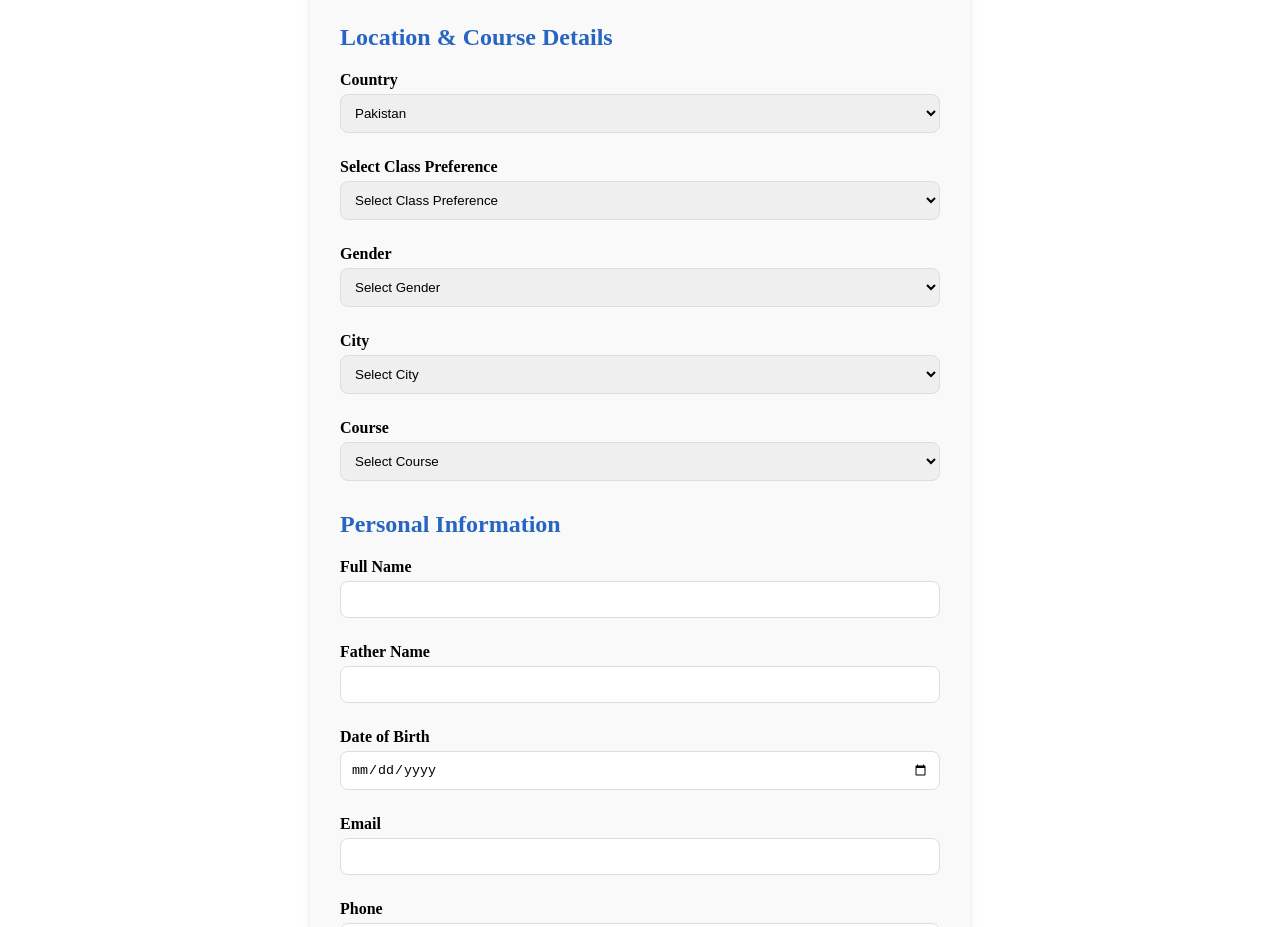
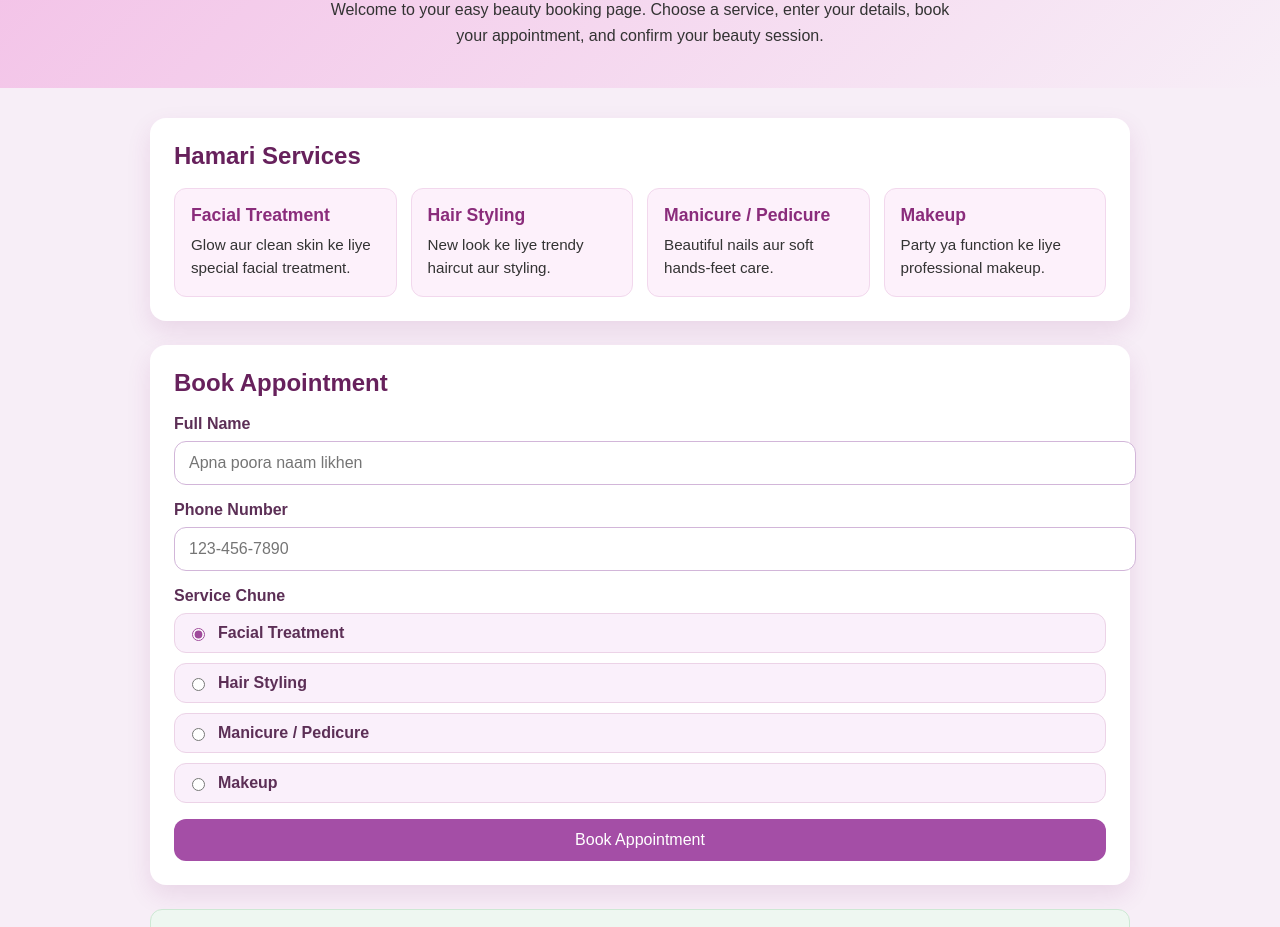
Before and after one commit to iqrazakir90/Iqra-Zakir, a plain HTML site: page index.html in a window 1280 px wide. Shown: the part 106-1033 px from the top of the page. Drawn offline with Linux system fonts and the light colour scheme.

Commit message:
Add files via upload

```diff
--- a/index.html
+++ b/index.html
@@ -3,153 +3,206 @@
 <head>
     <meta charset="UTF-8">
     <meta name="viewport" content="width=device-width, initial-scale=1.0">
-    <title>Document</title>
+    <title>Beauty Parlor</title>
     <style>
-        .form-container {
-            border-radius: 15px;
-            box-shadow: 0 4px 8px rgba(0, 0, 0, 0.1);
-            padding: 30px;
-            max-width: 600px;
-            margin: 20px auto;
-            background-color: #f9f9f9;
+        body {
+            margin: 0;
+            font-family: Arial, sans-serif;
+            background: #f7eef7;
+            color: #333;
+        }
+        .hero {
+            background: linear-gradient(135deg, #f3c1e7 0%, #f7eef7 100%);
+            padding: 40px 20px;
+            text-align: center;
+        }
+        .hero h1 {
+            margin: 0;
+            font-size: 2.8rem;
+            color: #8a2c7b;
+        }
+        .hero p {
+            margin: 12px auto 0;
+            max-width: 640px;
+            font-size: 1rem;
+            line-height: 1.6;
+        }
+        .container {
+            max-width: 980px;
+            margin: 30px auto;
+            padding: 0 20px;
+        }
+        .services, .booking {
+            background: #fff;
+            border-radius: 16px;
+            box-shadow: 0 10px 25px rgba(138, 44, 123, 0.12);
+            padding: 24px;
+            margin-bottom: 24px;
+        }
+        .section-title {
+            margin: 0 0 18px;
+            font-size: 1.5rem;
+            color: #67215c;
+        }
+        .service-list {
+            display: grid;
+            grid-template-columns: repeat(auto-fit, minmax(220px, 1fr));
+            gap: 14px;
+            list-style: none;
+            padding: 0;
+            margin: 0;
+        }
+        .service-item {
+            background: #fdf1fb;
+            border: 1px solid #f2d8ed;
+            border-radius: 12px;
+            padding: 16px;
+        }
+        .service-item h3 {
+            margin: 0 0 8px;
+            font-size: 1.1rem;
+            color: #8a2c7b;
+        }
+        .service-item p {
+            margin: 0;
+            font-size: 0.95rem;
+            line-height: 1.5;
+        }
+        .booking form {
+            display: grid;
+            gap: 16px;
+        }
+        .field-group {
+            display: flex;
+            flex-direction: column;
+            gap: 8px;
         }
         label {
-            display: block;
-            margin-top: 15px;
-            font-weight: bold;
-            margin-bottom: 5px;
+            font-weight: 600;
+            color: #5c2f56;
         }
-        select, input[type="text"], input[type="email"], input[type="tel"], input[type="date"], textarea, input[type="file"] {
+        input[type="text"],
+        input[type="tel"],
+        button {
             width: 100%;
-            padding: 10px;
-            margin-bottom: 10px;
-            border-radius: 8px;
-            border: 1px solid #ddd;
-            box-sizing: border-box;
+            padding: 12px 14px;
+            border: 1px solid #d2b6d9;
+            border-radius: 12px;
+            font-size: 1rem;
         }
-        button[type="submit"] {
-            width: 70%;
-            padding: 15px 20px;
-            font-size: 18px;
-            font-weight: bold;
-            color: white;
-            background-color: rgb(40, 101, 194);
+        input[type="text"],
+        input[type="tel"] {
+            background: #fff;
+        }
+        .radio-group {
+            display: grid;
+            gap: 10px;
+        }
+        .radio-option {
+            display: flex;
+            align-items: center;
+            gap: 10px;
+            padding: 10px 12px;
+            border-radius: 12px;
+            background: #faf0fb;
+            border: 1px solid #ecd3e7;
+        }
+        .radio-option input {
+            accent-color: #9f4a9b;
+        }
+        button {
+            background: #a44ea6;
+            color: #fff;
             border: none;
-            border-radius: 8px;
             cursor: pointer;
+            transition: background 0.25s ease;
+        }
+        button:hover {
+            background: #862e82;
+        }
+        .confirm {
+            background: #eef7f1;
+            border: 1px solid #cde8d4;
+            color: #2d5d3d;
+            border-radius: 12px;
+            padding: 14px;
             text-align: center;
-            transition: background-color 0.3s ease;
-            display: block;
-            margin: 0 auto;
         }
-        button[type="submit"]:hover {
-            background-color: rgb(30, 80, 160);
+        @media (max-width: 650px) {
+            .hero h1 { font-size: 2.2rem; }
+            .container { margin: 20px auto; }
         }
     </style>
 </head>
 <body>
-    <center>
-    <h1 style="color: rgb(40, 101, 194);">Saylani Registration Form</h1>
-    </center>
-    <div class="form-container">
-    <form>
+    <header class="hero">
+        <h1>Beauty Parlor</h1>
+        <p>Welcome to your easy beauty booking page. Choose a service, enter your details, book your appointment, and confirm your beauty session.</p>
+    </header>
 
+    <main class="container">
+        <section class="services">
+            <h2 class="section-title">Hamari Services</h2>
+            <ul class="service-list">
+                <li class="service-item">
+                    <h3>Facial Treatment</h3>
+                    <p>Glow aur clean skin ke liye special facial treatment.</p>
+                </li>
+                <li class="service-item">
+                    <h3>Hair Styling</h3>
+                    <p>New look ke liye trendy haircut aur styling.</p>
+                </li>
+                <li class="service-item">
+                    <h3>Manicure / Pedicure</h3>
+                    <p>Beautiful nails aur soft hands-feet care.</p>
+                </li>
+                <li class="service-item">
+                    <h3>Makeup</h3>
+                    <p>Party ya function ke liye professional makeup.</p>
+                </li>
+            </ul>
+        </section>
 
-    <h2 style="color: rgb(40, 101, 194);">Location & Course Details</h2>
+        <section class="booking">
+            <h2 class="section-title">Book Appointment</h2>
+            <form>
+                <div class="field-group">
+                    <label for="name">Full Name</label>
+                    <input type="text" id="name" name="name" placeholder="Apna poora naam likhen" required>
+                </div>
+                <div class="field-group">
+                    <label for="phone">Phone Number</label>
+                    <input type="tel" id="phone" name="phone" placeholder="123-456-7890" required>
+                </div>
+                <div class="field-group">
+                    <label>Service Chune</label>
+                    <div class="radio-group">
+                        <label class="radio-option">
+                            <input type="radio" name="service" value="facial" checked>
+                            Facial Treatment
+                        </label>
+                        <label class="radio-option">
+                            <input type="radio" name="service" value="hair">
+                            Hair Styling
+                        </label>
+                        <label class="radio-option">
+                            <input type="radio" name="service" value="nails">
+                            Manicure / Pedicure
+                        </label>
+                        <label class="radio-option">
+                            <input type="radio" name="service" value="makeup">
+                            Makeup
+                        </label>
+                    </div>
+                </div>
+                <button type="submit">Book Appointment</button>
+            </form>
+        </section>
 
-    <label>Country</label>
-    <select>
-        <Option>Pakistan</Option>
-        <option>India</option>
-        <option>Turkey</option>
-        <option>Select Country</option>
-    </select>
-    <br>
-
-    <label>Select Class Preference</label>
-    <select>
-        <option>Select Class Preference</option>
-        <option>Online</option>
-        <option>Onsite</option>
-    </select>
-    <br>
-
-    <label>Gender</label>
-    <select>
-        <option>Select Gender</option>
-        <option>Male</option>
-        <option>Female</option>
-        <option>Other</option>
-    </select>
-    <br>
-
-    <label>City</label>
-   <select name="city" id="city">
-        <option>Select City</option>
-        <option>Karachi</option>
-        <option>Lahore</option>
-        <option>Islamabad</option>
-    </select>
-    <br>
-
-    <label>Course</label>
-    <select name="Course" id="Course">
-        <option>Select Course</option>
-        <option>Web Development</option>
-        <option>Mobile Development</option>
-        <option>Data Science</option>
-    </select>
-    <br>
-
-    <h2 style="color: rgb(40, 101, 194);">Personal Information</h2>
-
-    <label>Full Name</label>
-    <input type="text">
-
-    <label>Father Name</label>
-    <input type="text">
-
-    <label>Date of Birth</label>
-    <input type="date">
-
-    <label>Email</label>
-    <input type="email">
-
-    <label>Phone</label>
-    <input type="tel">
-
-    <label>Address</label>
-    <textarea></textarea>
-
-    <h2 style="color: rgb(40, 101, 194);">Education Details</h2>
-
-    <label>Computer Proficiency</label>
-    <select>
-        <option>Select your computer proficiency</option>
-        <option>Beginner</option>
-        <option>Intermediate</option>
-        <option>Advanced</option>
-    </select>
-
-    <label>Last Qualification</label>
-    <input type="text">
-
-    <label>Do you have a Laptop?</label>
-    <input type="radio" name="laptop"> Yes
-    <input type="radio" name="laptop"> No
-
-    <h3 style="color: rgb(40, 101, 194);">Upload Picture</h3>
-    <input type="file">
-
-    <br><br>
-
-    <input type="checkbox"> I agree to the terms and conditions
-
-    <br><br>
-
-    <button type="submit">✓ Submit Registration</button>
-    </form>
-    </div>
-</center>
+        <section class="confirm">
+            <h2 class="section-title">Confirm Booking</h2>
+            <p>Jab aap "Book Appointment" par click karenge, tab aapki booking confirm hogi.</p>
+        </section>
+    </main>
 </body>
 </html>
```
